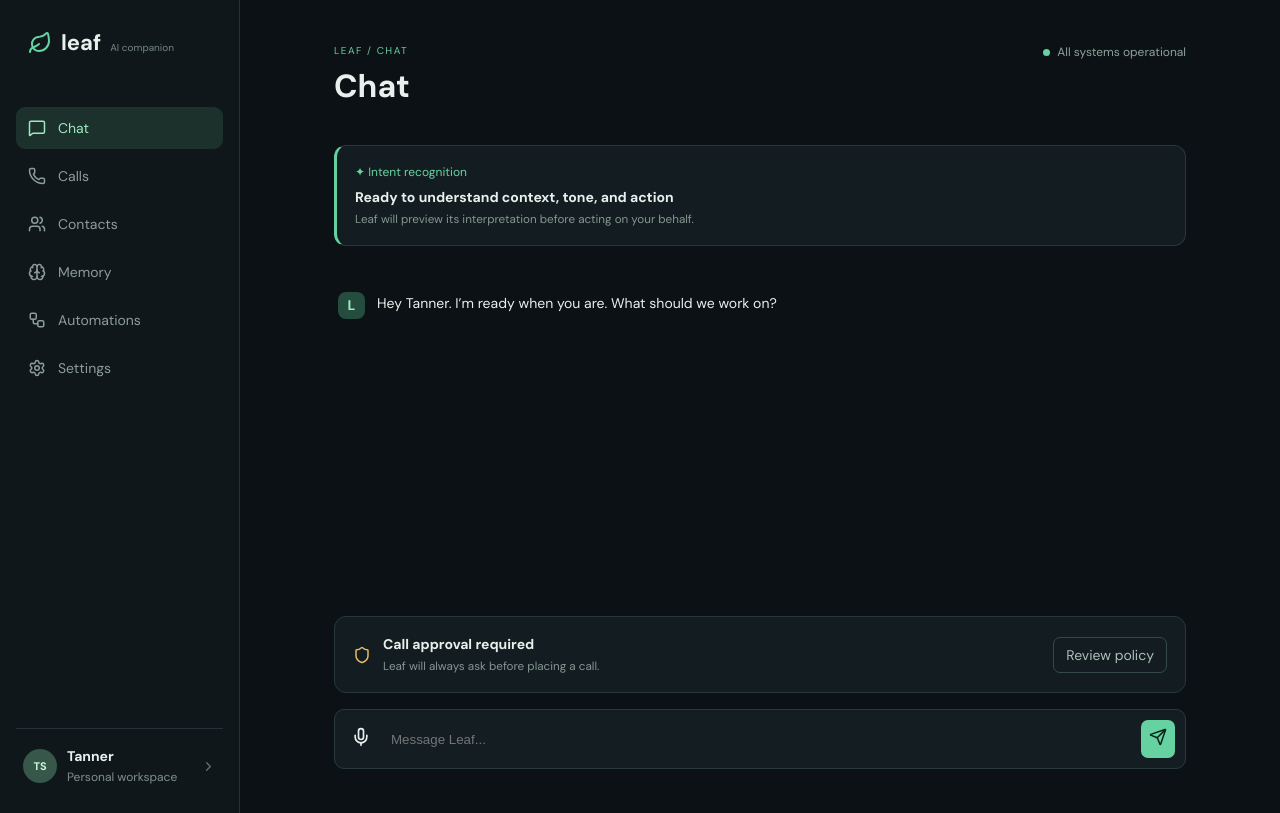
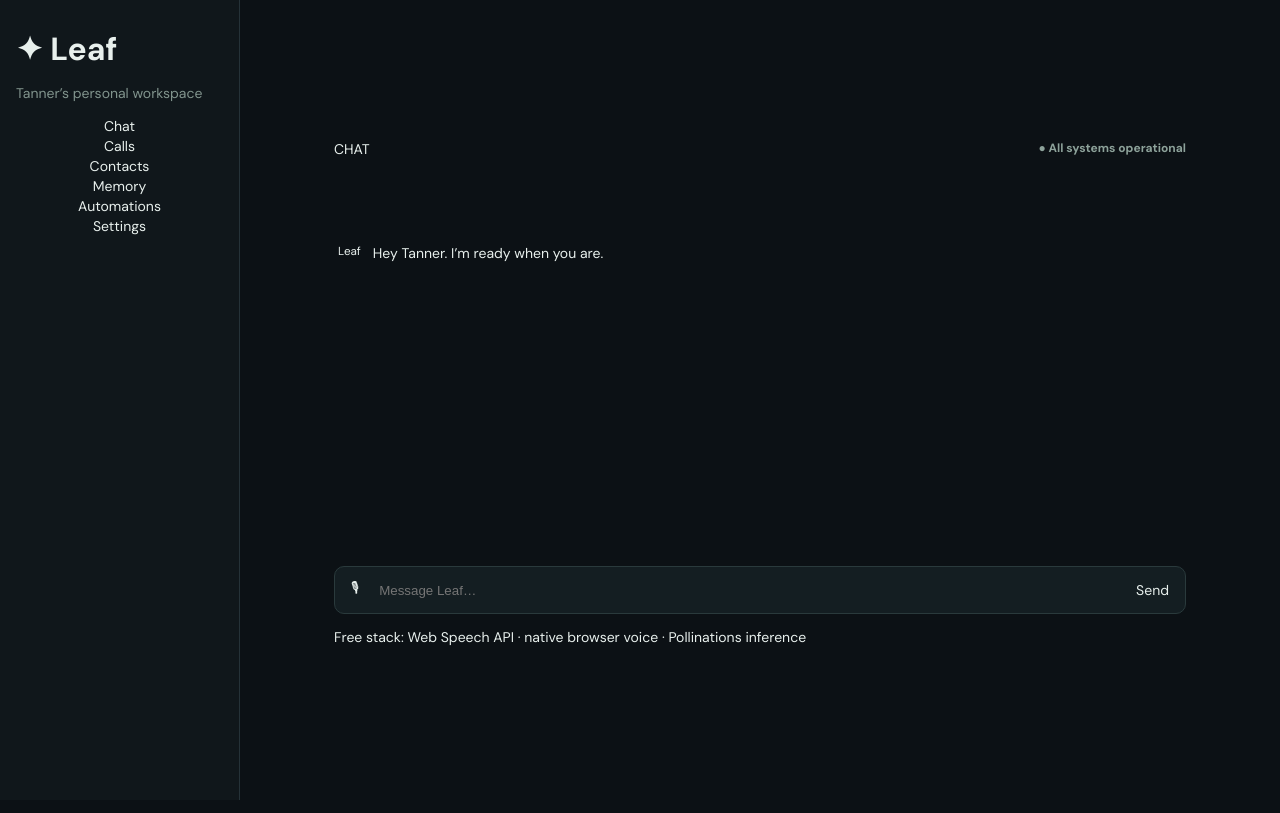
Before and after one commit to TanDaMan11/leaf-ai, a React (Vite) app: page / in a window 1280 px wide. Built offline with nearby package versions, Linux system fonts and the light colour scheme; no server answers.

Commit message:
Replace prototype with working Leaf voice workspace

```diff
--- a/src/App.tsx
+++ b/src/App.tsx
@@ -1,10 +1,13 @@
-import{useState}from'react';import{Leaf,MessageSquare,Phone,Users,Brain,Workflow,Settings as Gear,Mic,Send,Plus,Search,Trash2,Pause,Clock,Shield,ChevronRight,X,PhoneCall}from'lucide-react';import type{View,Contact}from'./types';
-const nav:[View,any][]=[['Chat',MessageSquare],['Calls',Phone],['Contacts',Users],['Memory',Brain],['Automations',Workflow],['Settings',Gear]];const seed:Contact[]=[{id:1,name:'Maya Chen',initials:'MC',detail:'maya@example.com · 555 0182',tags:['sister','priority'],note:'Prefers texts after 6pm.'},{id:2,name:'Jordan Ellis',initials:'JE',detail:'jordan@example.com',tags:['work','design'],note:'Project collaborator.'},{id:3,name:'Alex Rivera',initials:'AR',detail:'alex@example.com',tags:['friend'],note:'Loves hiking and ramen.'}];
-function App(){const[view,setView]=useState<View>('Chat');const[contacts,setContacts]=useState(seed);return <div className="app"><aside><div className="brand"><span className="logo"><Leaf/></span><b>leaf</b><small>AI companion</small></div><nav>{nav.map(([n,I])=><button className={view===n?'active':''} onClick={()=>setView(n)}><I size={18}/>{n}</button>)}</nav><div className="profile"><div className="avatar">TS</div><div><b>Tanner</b><small>Personal workspace</small></div><ChevronRight size={15}/></div></aside><main><header><div><p className="eyebrow">LEAF / {view.toUpperCase()}</p><h1>{view}</h1></div><div className="status"><i/>All systems operational</div></header>{view==='Chat'?<Chat/>:view==='Calls'?<Calls/>:view==='Contacts'?<Contacts contacts={contacts} setContacts={setContacts}/>:view==='Memory'?<Memory/>:view==='Automations'?<Automations/>:<Settings/>}</main></div>}
-function Chat(){const[msg,setMsg]=useState('');const[messages,setMessages]=useState<string[]>(['Hey Tanner. I’m ready when you are. What should we work on?']);const send=()=>{if(!msg.trim())return;setMessages([...messages,msg]);setMsg('');setTimeout(()=>setMessages(m=>[...m,'I understood that as a planning request. I can help coordinate the next step.']),700)};return <section className="chat"><div className="intent"><span>✦ Intent recognition</span><b>Ready to understand context, tone, and action</b><small>Leaf will preview its interpretation before acting on your behalf.</small></div><div className="messages">{messages.map((m,i)=><div className={'bubble '+(i%2?'you':'leaf')}><span>{i%2?'You':'L'}</span>{m}</div>)}</div><div className="approval"><Shield size={18}/><div><b>Call approval required</b><small>Leaf will always ask before placing a call.</small></div><button className="ghost">Review policy</button></div><div className="composer"><button><Mic size={20}/></button><input value={msg} onChange={e=>setMsg(e.target.value)} onKeyDown={e=>e.key==='Enter'&&send()} placeholder="Message Leaf..."/><button onClick={send} className="send"><Send size={18}/></button></div></section>}
-function Calls(){const[live,setLive]=useState(false);return <section><div className="toolbar"><button className="primary" onClick={()=>setLive(true)}><PhoneCall size={16}/> Simulate live call</button><div className="search"><Search size={16}/> Search calls</div></div>{['Maya Chen · Check-in','Jordan Ellis · Project sync','Alex Rivera · Weekend plans'].map((x,i)=><div className="row"><div className="callicon"><Phone size={16}/></div><div><b>{x}</b><small>{i?'Yesterday':'Today'} · {i+2}:0{i} · Recording available</small></div><span className="badge green">completed</span><ChevronRight/></div>)}{live&&<div className="drawer"><button className="close" onClick={()=>setLive(false)}><X/></button><div className="livepulse"><Phone size={26}/></div><p className="eyebrow">LIVE CALL SIMULATOR</p><h2>Maya Chen</h2><div className="timer">02:41</div><div className="bar"><i/></div><p className="muted">Leaf is listening. You can barge in at any time.</p><button className="danger" onClick={()=>setLive(false)}>Barge in & end call</button></div>}</section>}
-function Contacts({contacts,setContacts}:{contacts:Contact[],setContacts:any}){const[add,setAdd]=useState(false);return <section><div className="toolbar"><div className="search"><Search size={16}/> Search contacts</div><button className="primary" onClick={()=>setAdd(true)}><Plus size={16}/> Add contact</button></div>{contacts.map(c=><div className="row"><div className="avatar teal">{c.initials}</div><div className="grow"><b>{c.name}</b><small>{c.detail}</small><div>{c.tags.map(t=><span className="tag">{t}</span>)}</div></div><button className="icon" onClick={()=>setContacts(contacts.filter(x=>x.id!==c.id))}><Trash2 size={16}/></button></div>)}{add&&<Modal close={()=>setAdd(false)} title="Add contact"><input placeholder="Full name"/><input placeholder="Email or phone"/><textarea placeholder="Relationship notes"/><button className="primary" onClick={()=>setAdd(false)}>Save contact</button></Modal>}</section>}
-function Memory(){return <section><div className="toolbar"><div className="search"><Search size={16}/> Search memories</div><button className="primary"><Plus size={16}/> New memory</button></div><div className="memorygrid"><div className="card"><span className="label normal">NORMAL</span><h3>Tanner prefers concise answers</h3><p>Preference · Added 2 weeks ago</p><hr/><h3>Favorite working hours</h3><p>9:00 AM – 5:00 PM · Added yesterday</p></div><div className="card sensitive"><span className="label sensitiveLabel">SENSITIVE</span><h3>Personal health context</h3><p>Protected memory · Requires permission</p><button className="ghost"><Shield size={14}/> Manage access</button></div></div></section>}
-function Automations(){return <section>{['Morning briefing','Weekly relationship nudge','Follow up after missed calls'].map((x,i)=><div className="row"><div className="iconbox"><Clock size={17}/></div><div className="grow"><b>{x}</b><small>{i?'Every Monday at 9:00 AM':'Every weekday at 8:30 AM'}</small></div><span className="badge blue">active</span><button className="icon"><Pause size={16}/></button></div>)}<div className="card prompt"><b>Describe an automation in plain English</b><input placeholder="e.g. Remind me to check in with Maya every Friday"/><button className="primary">Create trigger</button></div></section>}
-function Settings(){return <section className="settings">{[['Personality','Warm & direct'],['Voice','Sage · Calm'],['TTS / STT provider','OpenAI · Realtime']].map(x=><div className="setting"><div><b>{x[0]}</b><small>{x[1]}</small></div><ChevronRight/></div>)}<div className="setting"><div><b>API keys</b><small>Connected securely</small></div><button className="ghost">Manage</button></div>{['Microphone access','Calendar access','Contact sync'].map(x=><div className="setting"><div><b>{x}</b><small>Allow Leaf to use this capability</small></div><span className="toggle on"/></div>)}</section>}
-function Modal({close,title,children}:{close:()=>void;title:string;children:any}){return <div className="modalback"><div className="modal"><button className="close" onClick={close}><X/></button><h2>{title}</h2>{children}</div></div>}export default App;
+import { useEffect, useRef, useState } from 'react';
+import { createSpeechRecognition, speak, infer } from './lib/voice';
+import { saveLeafRecord } from './lib/supabase';
+import './style.css';
+
+type Tab = 'Chat' | 'Calls' | 'Contacts' | 'Memory' | 'Automations' | 'Settings';
+export default function App() {
+ const [tab,setTab]=useState<Tab>('Chat'); const [text,setText]=useState(''); const [messages,setMessages]=useState<string[]>(['Hey Tanner. I’m ready when you are.']); const [listening,setListening]=useState(false); const recognition=useRef<any>(null);
+ const toggleSTT=()=>{ if(listening){recognition.current?.stop();setListening(false);return;} recognition.current=createSpeechRecognition(r=>setText(r.text),e=>setText(`Speech error: ${e}`)); if(!recognition.current){setText('Speech recognition is unavailable in this browser. Try Chrome or Edge.');return;} recognition.current.start();setListening(true); };
+ const send=async()=>{if(!text.trim())return;const prompt=text.trim();setMessages(m=>[...m,prompt]);setText('');try{const answer=await infer(prompt);setMessages(m=>[...m,answer]);speak(answer);await saveLeafRecord('chat',{role:'user',content:prompt});}catch(e){setMessages(m=>[...m,'I couldn’t reach the free inference provider right now.']);}};
+ useEffect(()=>()=>recognition.current?.stop(),[]);
+ return <div className="app"><aside><h1>✦ Leaf</h1><p className="muted">Tanner’s personal workspace</p>{(['Chat','Calls','Contacts','Memory','Automations','Settings'] as Tab[]).map(x=><button className={tab===x?'nav active':'nav'} onClick={()=>setTab(x)} key={x}>{x}</button>)}</aside><main><header><span>{tab.toUpperCase()}</span><b className="status">● All systems operational</b></header>{tab==='Chat'?<section className="chat"><div className="messages">{messages.map((m,i)=><div className={i%2?'bubble user':'bubble'} key={i}><small>{i%2?'You':'Leaf'}</small><div>{m}</div></div>)}</div><div className="composer"><button onClick={toggleSTT} title="Speech to text">{listening?'◼':'🎙'}</button><input value={text} onChange={e=>setText(e.target.value)} onKeyDown={e=>e.key==='Enter'&&send()} placeholder={listening?'Listening…':'Message Leaf…'}/><button onClick={send}>Send</button></div><p className="hint">Free stack: Web Speech API · native browser voice · Pollinations inference</p></section>:<section className="panel"><h2>{tab}</h2><p>This workspace is connected to Supabase for contacts, calls, chat, memory, automations, and settings.</p>{tab==='Calls'&&<p>Browser WebRTC/microphone calling is available from the free voice module, with audio-level visualization hooks and a three-minute cutoff for the call UI.</p>}{tab==='Settings'&&<p>Provider: Pollinations (free fallback) · TTS: native speechSynthesis · STT: SpeechRecognition</p>}</section>}</main></div>;
+}
```
